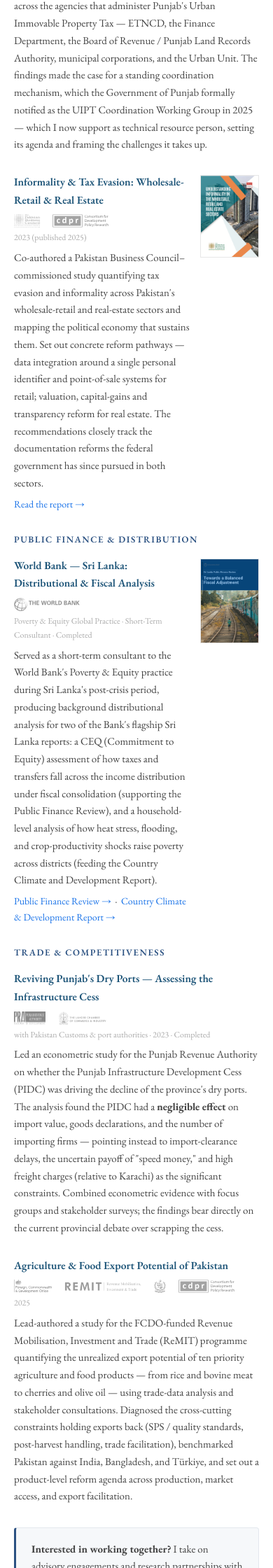
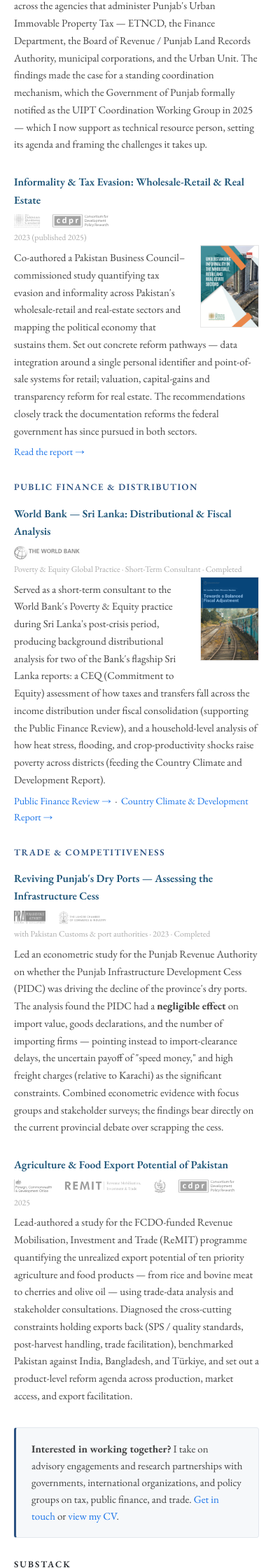
Before and after one commit to sherafghanasad/sherafghanasad.github.io, a Jekyll site: the page built from policy.html, in a window 390 px wide. Shown: the part 1146-3386 px from the top of the page at 70% size. Built offline with Jekyll 4.4.1, drawn with Linux system fonts in a browser that asks for light colours.

Commit message:
Align report-cover thumbnail to the description paragraph
Float the cover beside the description (not the title), so its top starts at
the paragraph rather than poking above the heading.

Co-Authored-By: Claude Opus 4.7 (1M context) <noreply@anthropic.com>

```diff
--- a/assets/css/style.css
+++ b/assets/css/style.css
@@ -448,18 +448,17 @@ details p {
 }
 .engagement-link a { color: #1a73e8; }
 
-.engagement-entry.with-cover { display: flex; gap: 22px; align-items: flex-start; }
-.engagement-main { flex: 1 1 auto; min-width: 0; }
+.engagement-entry::after { content: ""; display: table; clear: both; }
 .engagement-cover {
-  flex: 0 0 104px;
-  margin-top: 3px;
+  float: right;
+  width: 104px;
+  margin: 0 0 10px 22px;
   border: 1px solid #e7e7e7;
   line-height: 0;
 }
 .engagement-cover img { width: 100%; height: auto; display: block; }
 @media (max-width: 600px) {
-  .engagement-entry.with-cover { gap: 14px; }
-  .engagement-cover { flex-basis: 84px; }
+  .engagement-cover { width: 84px; margin-left: 16px; }
 }
 .engagement-logos {
   display: flex;
--- a/policy.html
+++ b/policy.html
@@ -50,33 +50,29 @@ redirect_from:
   <p class="engagement-desc">Authored the study and led the 2024 workshop on improving coordination, cooperation, and communication across the agencies that administer Punjab's Urban Immovable Property Tax — ETNCD, the Finance Department, the Board of Revenue / Punjab Land Records Authority, municipal corporations, and the Urban Unit. The findings made the case for a standing coordination mechanism, which the Government of Punjab formally notified as the UIPT Coordination Working Group in 2025 — which I now support as technical resource person, setting its agenda and framing the challenges it takes up.</p>
 </div>
 
-<div class="engagement-entry with-cover">
-  <div class="engagement-main">
+<div class="engagement-entry">
   <p class="engagement-title">Informality &amp; Tax Evasion: Wholesale-Retail &amp; Real Estate</p>
   <div class="engagement-logos">
     <img src="{{ '/assets/images/partners/pbc.svg' | relative_url }}" alt="Pakistan Business Council">
     <img src="{{ '/assets/images/partners/cdpr.svg' | relative_url }}" alt="Consortium for Development Policy Research">
   </div>
   <p class="engagement-partner">2023 (published 2025)</p>
+  <a class="engagement-cover" href="https://www.cdpr.org.pk/wp-content/uploads/2025/05/Understanding-Informality-in-the-Wholesale-Retail-Real-Estate-Sectors.pdf" target="_blank" rel="noopener"><img src="{{ '/assets/images/covers/informality.png' | relative_url }}" alt="Report cover: Understanding Informality in the Wholesale, Retail and Real Estate Sectors"></a>
   <p class="engagement-desc">Co-authored a Pakistan Business Council–commissioned study quantifying tax evasion and informality across Pakistan's wholesale-retail and real-estate sectors and mapping the political economy that sustains them. Set out concrete reform pathways — data integration around a single personal identifier and point-of-sale systems for retail; valuation, capital-gains and transparency reform for real estate. The recommendations closely track the documentation reforms the federal government has since pursued in both sectors.</p>
   <p class="engagement-link"><a href="https://www.cdpr.org.pk/wp-content/uploads/2025/05/Understanding-Informality-in-the-Wholesale-Retail-Real-Estate-Sectors.pdf" target="_blank" rel="noopener">Read the report &rarr;</a></p>
-  </div>
-  <a class="engagement-cover" href="https://www.cdpr.org.pk/wp-content/uploads/2025/05/Understanding-Informality-in-the-Wholesale-Retail-Real-Estate-Sectors.pdf" target="_blank" rel="noopener"><img src="{{ '/assets/images/covers/informality.png' | relative_url }}" alt="Report cover: Understanding Informality in the Wholesale, Retail and Real Estate Sectors"></a>
 </div>
 
 <h3>Public Finance &amp; Distribution</h3>
 
-<div class="engagement-entry with-cover">
-  <div class="engagement-main">
+<div class="engagement-entry">
   <p class="engagement-title">World Bank — Sri Lanka: Distributional &amp; Fiscal Analysis</p>
   <div class="engagement-logos">
     <img src="{{ '/assets/images/partners/worldbank.svg' | relative_url }}" alt="World Bank">
   </div>
   <p class="engagement-partner">Poverty &amp; Equity Global Practice &middot; Short-Term Consultant &middot; Completed</p>
+  <a class="engagement-cover" href="https://documents1.worldbank.org/curated/en/099090825205582722/pdf/P501002-32a393bd-fa6b-497c-b777-69fa8e12079a.pdf" target="_blank" rel="noopener"><img src="{{ '/assets/images/covers/pfr.png' | relative_url }}" alt="Report cover: Sri Lanka Public Finance Review"></a>
   <p class="engagement-desc">Served as a short-term consultant to the World Bank's Poverty &amp; Equity practice during Sri Lanka's post-crisis period, producing background distributional analysis for two of the Bank's flagship Sri Lanka reports: a CEQ (Commitment to Equity) assessment of how taxes and transfers fall across the income distribution under fiscal consolidation (supporting the Public Finance Review), and a household-level analysis of how heat stress, flooding, and crop-productivity shocks raise poverty across districts (feeding the Country Climate and Development Report).</p>
   <p class="engagement-link"><a href="https://documents1.worldbank.org/curated/en/099090825205582722/pdf/P501002-32a393bd-fa6b-497c-b777-69fa8e12079a.pdf" target="_blank" rel="noopener">Public Finance Review &rarr;</a> &nbsp;&middot;&nbsp; <a href="https://openknowledge.worldbank.org/entities/publication/6b745e8c-7f44-4b0d-8150-2dfe1c11344c" target="_blank" rel="noopener">Country Climate &amp; Development Report &rarr;</a></p>
-  </div>
-  <a class="engagement-cover" href="https://documents1.worldbank.org/curated/en/099090825205582722/pdf/P501002-32a393bd-fa6b-497c-b777-69fa8e12079a.pdf" target="_blank" rel="noopener"><img src="{{ '/assets/images/covers/pfr.png' | relative_url }}" alt="Report cover: Sri Lanka Public Finance Review"></a>
 </div>
 
 <h3>Trade &amp; Competitiveness</h3>
```
Lines whose indentation alone changed are shown as unchanged.
